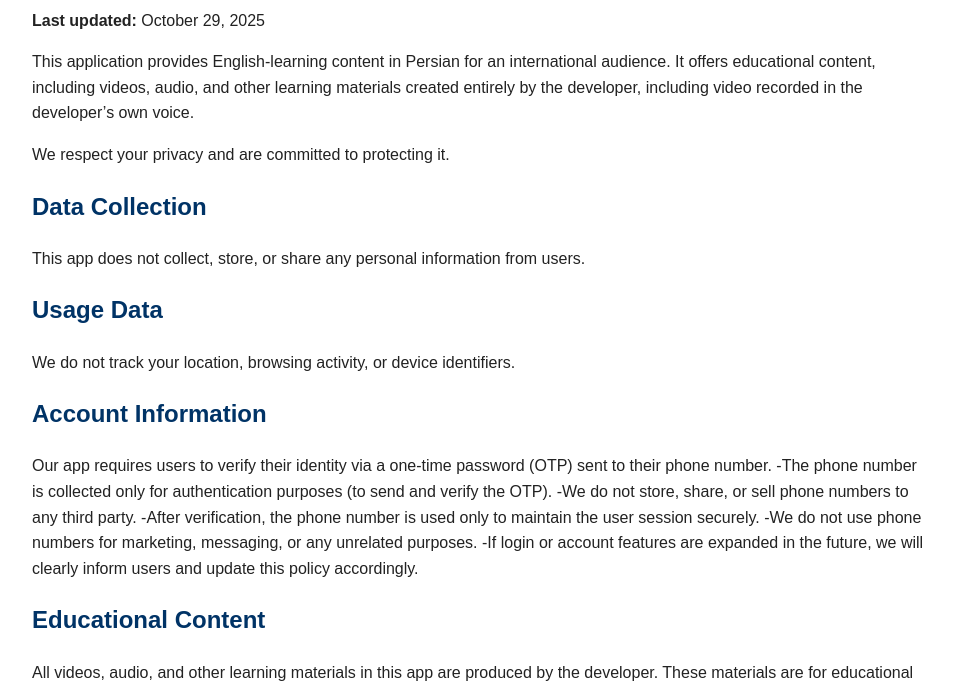
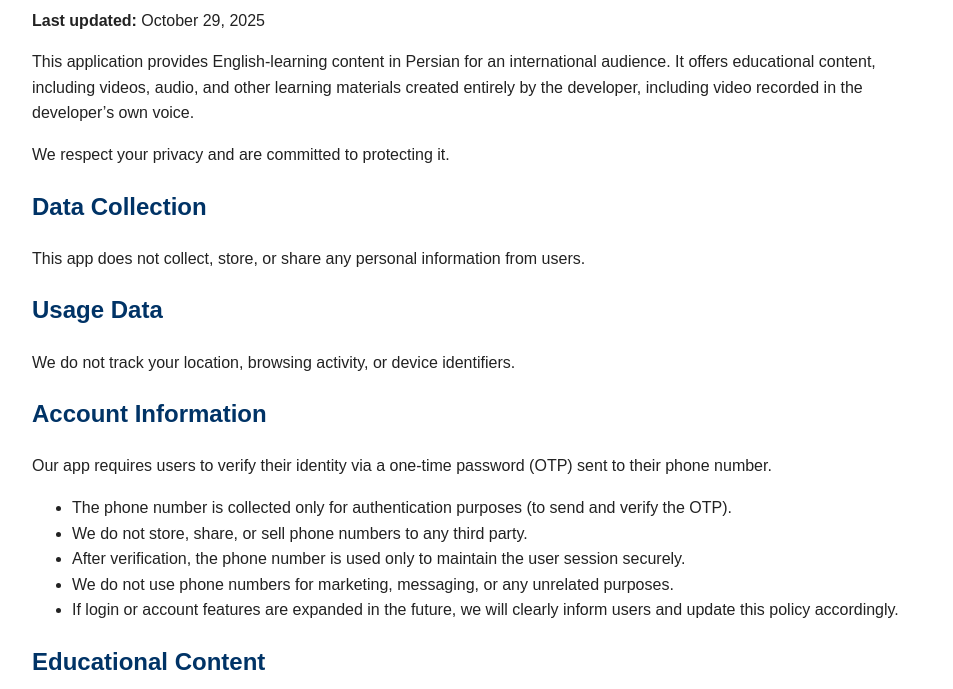
Before and after one commit to Shayan-Shahi/zabanbuzz-privacy-policy, a plain HTML site: page index.html in a window 1280 px wide. Shown: the part 105-794 px from the top of the page, without its empty margins (8-961 px from the left). Drawn offline with Linux system fonts and the light colour scheme.

Commit message:
Update index.html

```diff
--- a/index.html
+++ b/index.html
@@ -23,18 +23,15 @@
   <h2>Usage Data</h2>
   <p>We do not track your location, browsing activity, or device identifiers.</p>
 
-  <h2>Account Information</h2>
-  <p>Our app requires users to verify their identity via a one-time password (OTP) sent to their phone number.
-
-  -The phone number is collected only for authentication purposes (to send and verify the OTP).
-
-  -We do not store, share, or sell phone numbers to any third party.
-
-  -After verification, the phone number is used only to maintain the user session securely.
-
-  -We do not use phone numbers for marketing, messaging, or any unrelated purposes.
-
-  -If login or account features are expanded in the future, we will clearly inform users and update this policy accordingly.</p>
+<h2>Account Information</h2>
+<p>Our app requires users to verify their identity via a one-time password (OTP) sent to their phone number.</p>
+<ul>
+  <li>The phone number is collected only for authentication purposes (to send and verify the OTP).</li>
+  <li>We do not store, share, or sell phone numbers to any third party.</li>
+  <li>After verification, the phone number is used only to maintain the user session securely.</li>
+  <li>We do not use phone numbers for marketing, messaging, or any unrelated purposes.</li>
+  <li>If login or account features are expanded in the future, we will clearly inform users and update this policy accordingly.</li>
+</ul>
 
   <h2>Educational Content</h2>
   <p>All videos, audio, and other learning materials in this app are produced by the developer. These materials are for educational purposes only and do not involve collecting personal data from users.</p>
```
